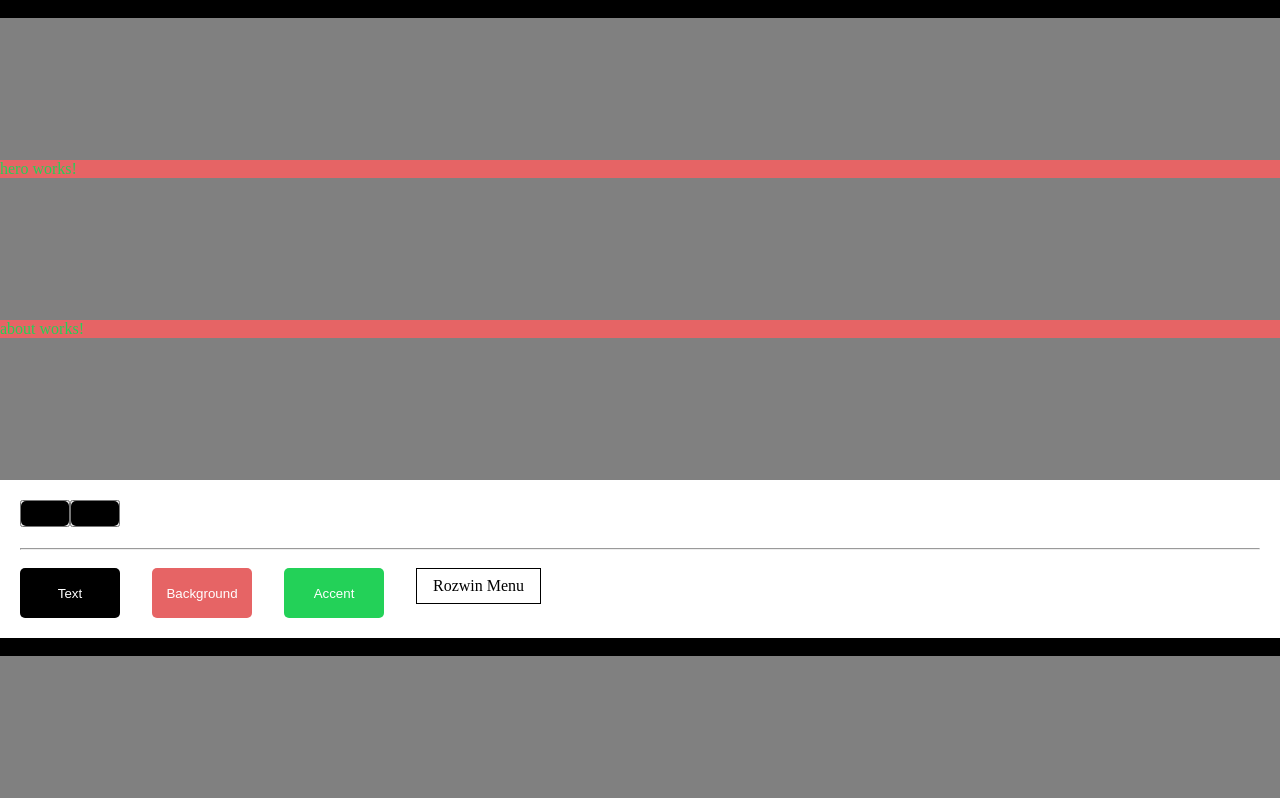
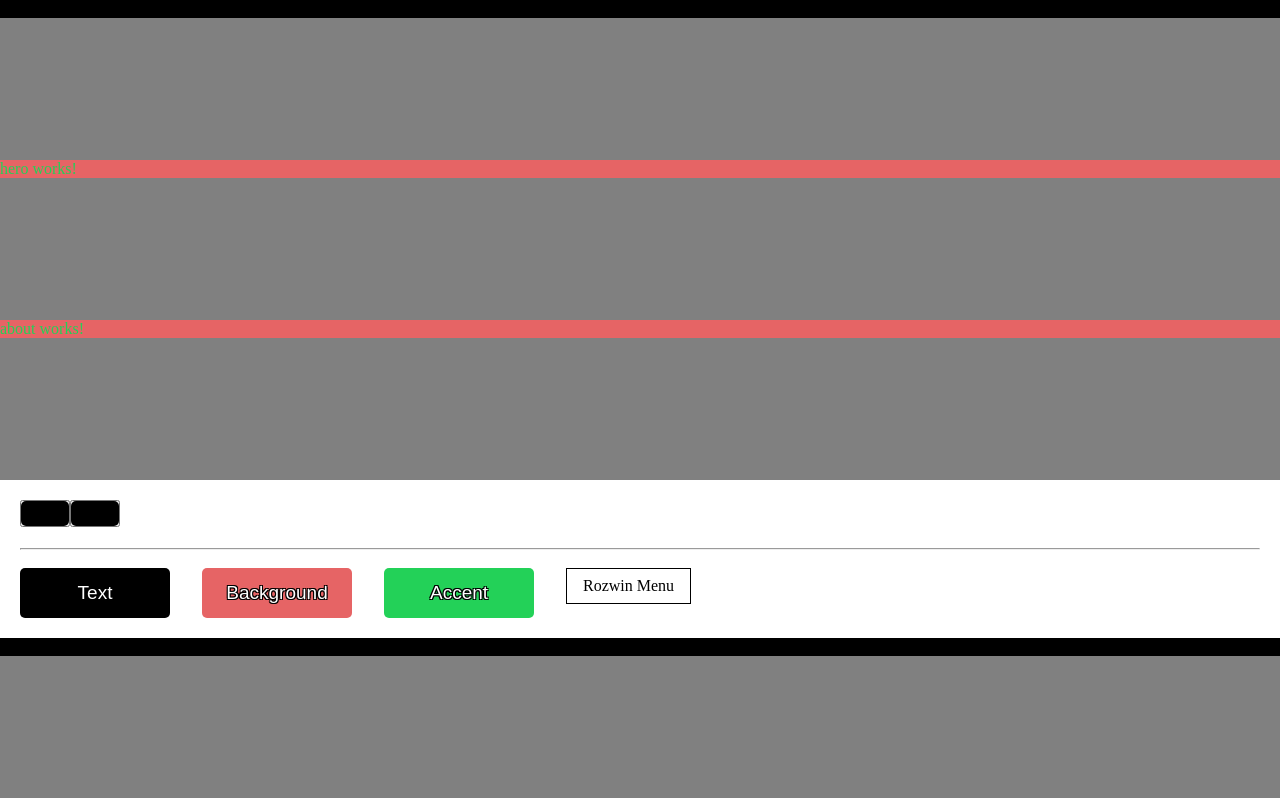
Before and after one commit to Lexsak/angular-learning, an Angular app: page / in a window 1280 px wide. Built offline with nearby package versions, Linux system fonts and the light colour scheme.

Commit message:
zeby te literki byly widoczne na jasnym tle

```diff
--- a/src/app/layouts/change-color/change-color.component.css
+++ b/src/app/layouts/change-color/change-color.component.css
@@ -1,6 +1,6 @@
 .btn-color {
   padding: 0;
-  width: 100px;
+  width: 150px;
   height: 50px;
   position: relative;
   cursor: pointer;
@@ -12,6 +12,11 @@
   width: auto;
   height: auto;
   color: #ffffff;
+  font-size: 19px;
+  text-shadow: -1px -1px 0 #000,
+                1px -1px 0 #000,
+               -1px 1px 0 #000,
+                1px 1px 0 #000;
   border: none;
   top: 50%;
   left: 50%;
@@ -20,6 +25,7 @@
 
 .color-text::after{
   content: "Text";
+
 }
 
 .second-color::after{
```
